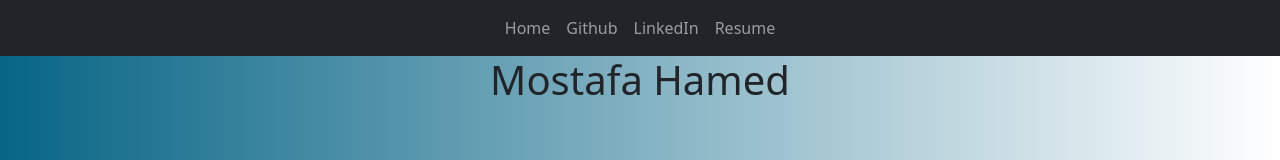
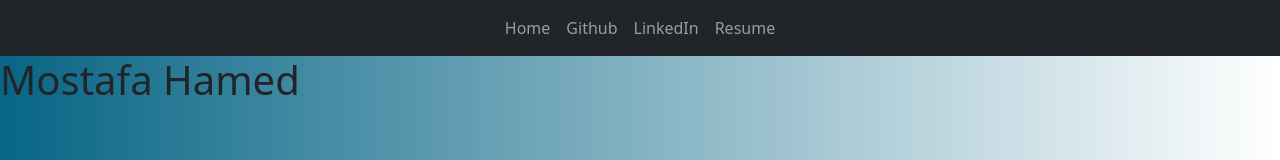
Before and after one commit to MostafaHamedd/MyWebsite, a React (Create React App) app: page / in a window 1280 px wide. Shown: the top 160 px of the page. Built offline with nearby package versions, Linux system fonts and the light colour scheme.

Commit message:
removed animation for page header

```diff
--- a/src/App.js
+++ b/src/App.js
@@ -77,7 +77,7 @@ function App() {
   return (
     <div className="mainPage">
       {navBar()}
-      <h1 className="typing-text">Mostafa Hamed</h1>
+      <h1>Mostafa Hamed</h1>
       <div class="row row align-content-center projectHeader">
         <h2 class="text-black " style={{ marginTop: "50px" }}>
           Latest Projects
```
